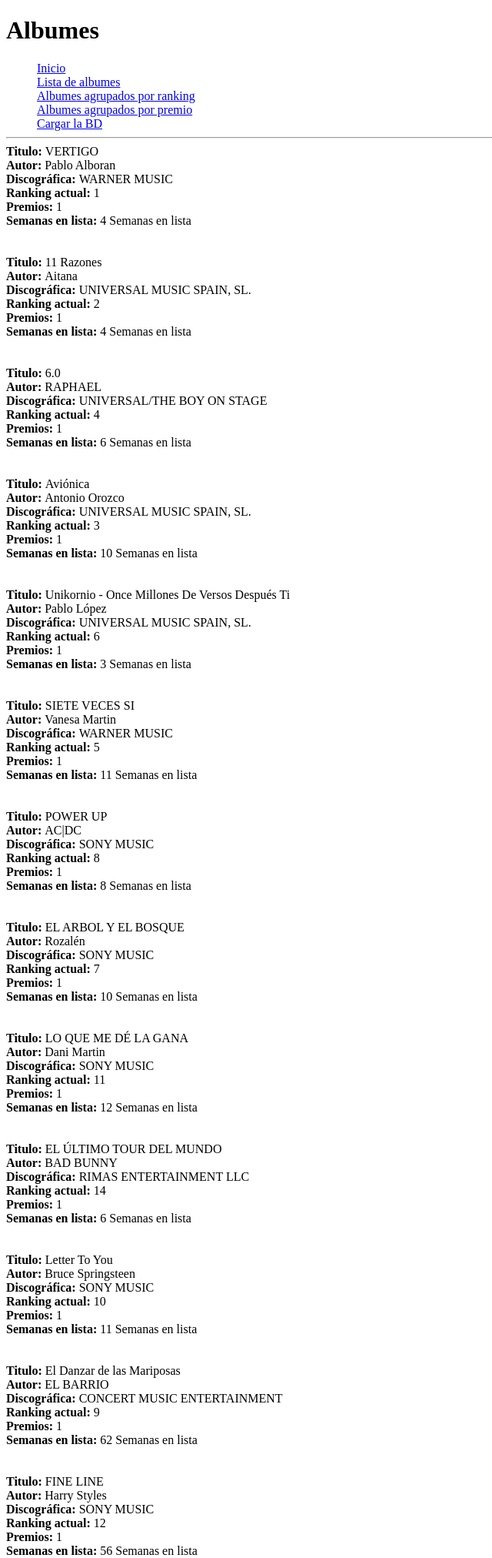
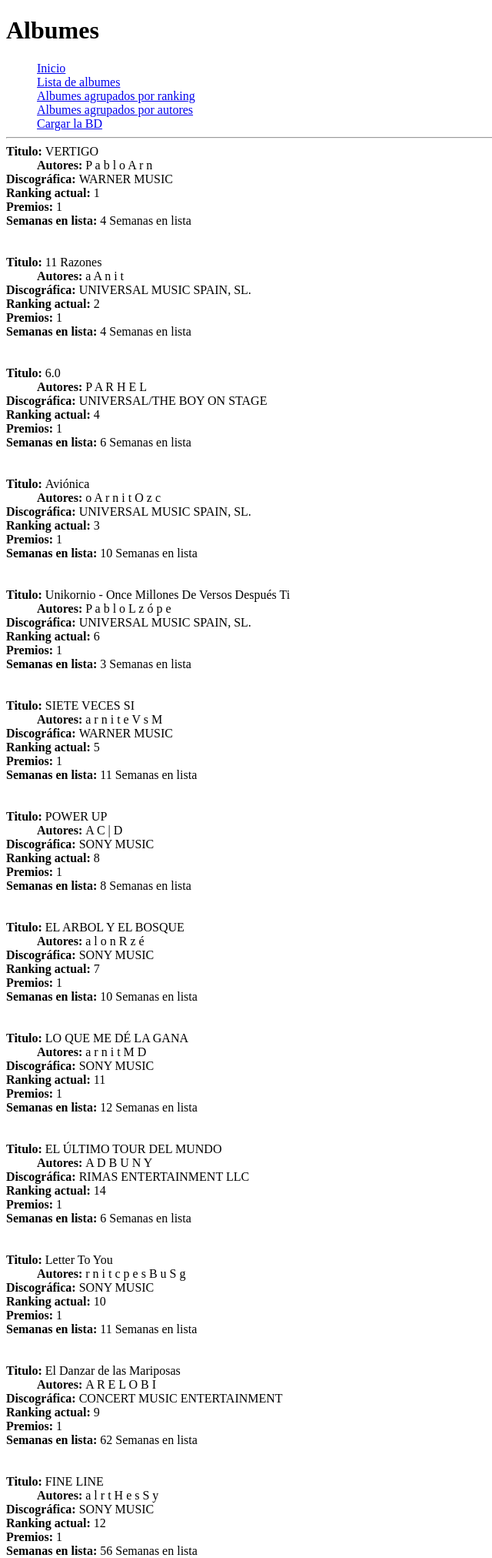
Before and after one commit to fraferang/AII, a Django app: page /albumes/ in a window 1280 px wide. Shown: the top 2024 px of the page at 77% size, without its empty margins (0-640 px from the left). Run offline with Django 3.2, Linux system fonts and the light colour scheme; data comes from the database, SQL or seed files in the repository.

Commit message:
Implementada búsqueda por autor

```diff
--- a/EjercicioDjangoII/EjercicioDjangoII/urls.py
+++ b/EjercicioDjangoII/EjercicioDjangoII/urls.py
@@ -7,5 +7,7 @@ urlpatterns = [
     path('',views.inicio),
     path('carga/',views.carga),
     path('albumes/', views.lista_albumes),
-    path('album-por-ranking/', views.lista_album_ranking)
+    path('album-por-ranking/', views.lista_album_ranking),
+    path('albumes-busqueda-por-autor/', views.buscar_albumes_autor),
+
     ]
--- a/EjercicioDjangoII/main/models.py
+++ b/EjercicioDjangoII/main/models.py
@@ -31,21 +31,22 @@ class Pelicula(models.Model):
         return self.titulo
 
 
+
+class Autor(models.Model):
+    nombre = models.TextField(null=True,verbose_name='Autor')
+
+    def __str__(self) -> str:
+        return self.nombre
+
 ## Clase Álbum
 class Album(models.Model):
     titulo = models.TextField(verbose_name='Título')
     ranking = models.IntegerField(null=True,max_length=20,verbose_name='Ranking actual')
-    autor = models.TextField(verbose_name='Autor del álbum')
+    autor = models.ManyToManyField(Autor)
     semanas = models.TextField(verbose_name='Semanas en lista')
     max_posicion = models.TextField(verbose_name='Máxima posición alcanzada')
     discografica = models.TextField(verbose_name='Discográfica')
-    premios = models.IntegerField(null=True, max_length=20, verbose_name='Premios obtenidos')
+    premios = models.IntegerField(null=True,verbose_name='Premios')
 
     def __str__(self):
         return self.titulo
-
-class Premio(models.Model):
-    nombre = models.IntegerField(null=True, max_length=20, verbose_name='Premios obtenidos')
-
-    def __str__(self):
-        return self.nombre
--- a/EjercicioDjangoII/main/templates/albumes.html
+++ b/EjercicioDjangoII/main/templates/albumes.html
@@ -10,7 +10,11 @@
 			{% for row in albumes %}
 
 			    <dt><b>Titulo: </b>{{row.titulo}}</dt>
-				<dt><b>Autor: </b>{{row.autor}}</dt>
+				<dd> <b>Autores: </b>
+					{% for aut in row.autor.all %}
+						{{aut.nombre}}
+					{% endfor %}
+					</dd>
 				<dt><b>Discográfica: </b>{{row.discografica}}</dt>
 				<dt><b>Ranking actual: </b>{{row.ranking}}</dt>
 				<dt><b>Premios: </b>{{row.premios}}</dt>
--- a/EjercicioDjangoII/main/templates/base.html
+++ b/EjercicioDjangoII/main/templates/base.html
@@ -13,7 +13,7 @@
  			<dd><a href='/'>Inicio</a></dd>
 			<dd><a href='/albumes'>Lista de albumes</a></dd>
 			<dd><a href='/album-por-ranking'>Albumes agrupados por ranking</a></dd>
-			<dd><a href='/albumes-busqueda-por-premio'>Albumes agrupados por premio</a></dd>
+			<dd><a href='/albumes-busqueda-por-autor'>Albumes agrupados por autores</a></dd>
 			<dd><a href='/carga'>Cargar la BD</a></dd>
 	<hr>
   </header>
--- a/EjercicioDjangoII/main/templates/inicio.html
+++ b/EjercicioDjangoII/main/templates/inicio.html
@@ -7,5 +7,5 @@
 {% endblock %}
 
   {% block contenido %}
-    <h3>Actualmente tenemos registradas {{num_albumes}} albumes</h3>
+    <h3>Actualmente tenemos registrados {{num_albumes}} albumes </h3>
   {% endblock %}
--- a/EjercicioDjangoII/main/views.py
+++ b/EjercicioDjangoII/main/views.py
@@ -1,5 +1,6 @@
 #encoding:utf-8
-from main.models import Album
+from main.forms import BusquedaPorAutorForm
+from main.models import Album, Autor
 from django.shortcuts import render, redirect
 from bs4 import BeautifulSoup
 import urllib.request
@@ -10,9 +11,11 @@ from datetime import datetime
 def populateDB():
     #variables para contar el número de registros que vamos a almacenar
     num_albumes = 0
+    num_autores = 0
 
     #borramos todas las tablas de la BD
     Album.objects.all().delete()
+    Autor.objects.all().delete()
 
     #extraemos los datos de la web con BS
     f = urllib.request.urlopen("https://www.elportaldemusica.es/lists/top-100-albums/2020/53")
@@ -28,7 +31,7 @@ def populateDB():
         else:
             ranking = ranking.string
         titulo = datos.find("div", class_="name").string
-        autor = datos.find("div", class_="subname").find("a", class_="external").string
+        autor = datos.find("div", class_="subname").find("a", class_="external").string.strip()
         semanas_en_lista = datos.find("div",class_="list_week").string
         maxPosicion = datos.find("div", class_="max_pos").string
         discografica = datos.find("div", class_="detail_one").string
@@ -39,16 +42,25 @@ def populateDB():
             premios = premios.string
 
         #almacenamos en la BD
+
+        lista_autores_obj = []
+        for aut in autor:
+            autor_obj, creado = Autor.objects.get_or_create(nombre=aut)
+            lista_autores_obj.append(autor_obj)
+            if creado:
+                num_autores = num_autores + 1
         a = Album.objects.create(titulo = titulo, ranking = ranking,
-                                autor = autor,
                                 semanas = semanas_en_lista,
                                 max_posicion = maxPosicion,
                                 discografica = discografica,
                                 premios = premios)
-        #añadimos la lista de géneros
+        #añadimos la lista de premios
+        for autores in lista_autores_obj:
+            a.autor.add(autores)
+        num_autores = num_autores + 1
         num_albumes = num_albumes + 1
 
-    return ((num_albumes))
+    return ((num_albumes,num_autores))
 
 #carga los datos desde la web en la BD
 def carga(request):
@@ -77,3 +89,20 @@ def lista_albumes(request):
 def lista_album_ranking(request):
     albumes=Album.objects.all().order_by('ranking')
     return render(request,'album-por-ranking.html', {'albumes':albumes})
+
+def lista_premios(request):
+    albumes=Album.objects.all().order_by('ranking')
+    return render(request,'album-por-ranking.html', {'albumes':albumes})
+
+
+def buscar_albumes_autor(request):
+    formulario = BusquedaPorAutorForm()
+    albumes = None
+
+    if request.method=='POST':
+        formulario = BusquedaPorAutorForm(request.POST)
+        if formulario.is_valid():
+            autor=Autor.objects.get(id=formulario.cleaned_data['autor'])
+            albumes = autor.album_set.all()
+
+    return render(request, 'albumes-busqueda-por-autor.html', {'formulario':formulario, 'albumes':albumes})
```
Also changed, not shown: EjercicioDjangoII/main/forms.py (+4 -4 lines), EjercicioDjangoII/main/templates/albumes-busqueda-por-autor.html (renamed from EjercicioDjangoII/main/templates/albumes-busqueda-por-premio.html, +8 -3 lines), EjercicioDjangoII/db.sqlite3, EjercicioDjangoII/main/migrations/0009_auto_20210115_1039.py (added), EjercicioDjangoII/main/migrations/0010_auto_20210115_1057.py (added), EjercicioDjangoII/main/migrations/0011_auto_20210115_1101.py (added), EjercicioDjangoII/main/migrations/0012_auto_20210115_1107.py (added).
